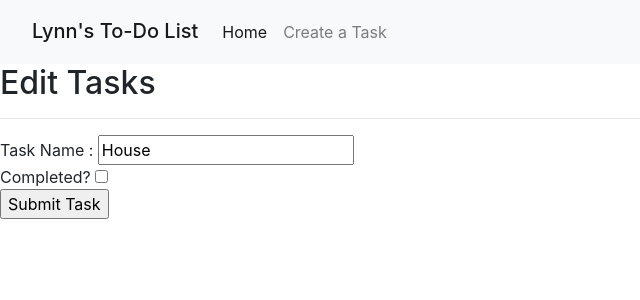
After one commit to nguyenl1/evening_class, a Django app: page /edittask/5 in a window 1280 px wide. The commit adds this page. Shown: the top 300 px of the page, without its empty margins (0-640 px from the left). Run offline with Django 3.2, Linux system fonts and the light colour scheme; data comes from the database, SQL or seed files in the repository; both versions use the stored data as it was after the commit; some libraries are stand-ins or nearby versions.

Commit message:
CAN EDIT AND REMOVE TASKS

```diff
--- a/django/lab2_redo/templates/base.html
+++ b/django/lab2_redo/templates/base.html
@@ -22,9 +22,7 @@
             <li class="nav-item">
               <a class="nav-link" href="{% url 'create_task' %}">Create a Task</a>
             </li>
-            <li class="nav-item">
-              <a class="nav-link" href= "{% url 'remove_task' %}"> Remove a Task</a>
-            </li>
+
           </ul>
         </div>
       </nav>
--- a/django/lab2_redo/templates/create_task.html
+++ b/django/lab2_redo/templates/create_task.html
@@ -9,7 +9,6 @@
     {% csrf_token %}
     Task Name : <input type="text" placeholder="Enter Task Here" name="task_name" required/><br>
     Due Date: <input type="date" name="due_date" required/><br>
-    Completed? <input type="checkbox" name="is_completed"/><br>
     <input type="submit" value="Submit Task"/>
 </form>
 {% endblock %}
--- /dev/null
+++ b/django/lab2_redo/templates/edit_task.html
@@ -0,0 +1,14 @@
+{% extends 'base.html' %}
+
+{% block content %}
+<h2>Edit Tasks</h2>
+
+<hr>
+
+<form action= "{% url 'update_task' task.id %}" method="POST">
+    {% csrf_token %}
+    Task Name : <input type="text" value="{{ task.task_name }}" placeholder="Enter Task Here" name="task_name" required/><br>
+    Completed? <input type="checkbox" name="is_completed"/><br>
+    <input type="submit" value="Submit Task"/>
+</form>
+{% endblock %}
--- a/django/lab2_redo/templates/task_details.html
+++ b/django/lab2_redo/templates/task_details.html
@@ -8,7 +8,8 @@
         <h2>{{desp.task_name}}</h2>
         <p>Due Date: {{desp.due_date}} </p>
         <p>Completed? {{desp.is_completed}}</p>
-        <a href="{% url 'create_task' %}" class="btn btn-danger" role="button" aria-pressed="true">Delete Task</a>
+        <a href="{% url 'remove_task' desp.id %}" class="btn btn-danger" role="button" aria-pressed="true">Delete Task</a>
+        <a href="{% url 'edit_task' desp.id %}" class="btn btn-success" role="button" aria-pressed="true"> Edit Task </a>
     </div>
 
 
--- a/django/lab2_redo/todo_app/urls.py
+++ b/django/lab2_redo/todo_app/urls.py
@@ -6,6 +6,8 @@ urlpatterns = [
     path("", views.home, name = "home"),
     path('createtask', views.create_task, name="create_task"),
     path('taskdetails/<int:id>', views.task_details, name="task_details"),
-    path('removetask', views.remove_task, name="remove_task"),
+    path('removetask/<int:id>', views.remove_task, name="remove_task"),
+    path('edittask/<int:id>', views.edit_task, name="edit_task"),
+    path('updatetask/<int:id>', views.update_task, name="update_task"),
 
 ]
--- a/django/lab2_redo/todo_app/views.py
+++ b/django/lab2_redo/todo_app/views.py
@@ -1,6 +1,7 @@
-from django.shortcuts import render, redirect
+from django.shortcuts import render, redirect, get_object_or_404
 from .models import TodoItem
-from django.http import HttpResponse
+from django.http import HttpResponse, HttpResponseRedirect
+from django.urls import reverse
 
 
 def home(request):
@@ -21,18 +22,32 @@ def task_details(request, id):
 
     return render(request, "task_details.html", context=context)
 
-def remove_task(request):
-    list_tasks = TodoItem.objects.all()
+def remove_task(request,id):
+    task = get_object_or_404(TodoItem,pk=id)
+    task.delete()
+    return redirect("home")
+
+def edit_task(request,id):
+    task = TodoItem.objects.get(pk=id)
 
     context = {
-        'tasks':list_tasks,
+        'task': task
     }
-    return render(request, "remove_task.html", context=context)
+    return render(request,"edit_task.html", context=context)
 
 
-def update_task(request):
-    #checkmark
-    #edit current tasks
+def update_task(request,id):
+
+
+    task = TodoItem.objects.get(pk=id)
+
+    if request.POST.get('is_completed', False) == "on":
+        task.task_name = request.POST['task_name']
+        task.complete_task()
+        task.save()
+
+
+    return redirect('home')
 
 
 def create_task(request):
@@ -52,51 +67,3 @@ def create_task(request):
         return redirect('create_task')
     else:
         return render(request,'create_task.html')
-
-
-
-
-    # if request.method=='POST':
-    #     if request.POST.get('task_name') and request.POST.get('due_date') and request.POST.get('is_completed'):
-    #         create_task=TodoItem()
-    #         create_task.task_name=request.POST.get('task_name')
-    #         create_task.due_date=request.POST.get('due_date')
-    #         create_task.is_completed=request.POST.get('is_completed')
-    #         create_task.save()
-
-    #         return render(request, "create_task.html")
-    # else:
-    #     return HttpResponse('invalid method')
-
-    # if request.method == 'POST':
-    #     data = request.POST
-
-    #     taskText = data['taskText']
-    #     is_completed = False
-
-    #     new_task = TodoItem()
-    #     new_task.task_name = taskText
-    #     new_task.save()
-
-    #     return redirect('home')
-    # elif request.method == 'GET':
-    #     return render(request,'create_task.html')
-    # else:
-    #     return HttpResponse('invalid method')
-
-    # if request.method == 'POST':
-    #     data = request.POST
-
-    #     TodoItem.objects.create(
-    #         task_name = data['task_name'],
-    #         due_date = data['due_date'],
-    #         is_completed = data ['is_completed'],
-    #     )
-
-    #     task_name.save()
-    #     due_date.save()
-    #     is_completed()
-
-    #     return redirect('create_task')
-    # else:
-    #     return HttpResponse('invalid method')
```
Also changed, not shown: django/lab2_redo/templates/remove_task.html (+5 -16 lines), django/lab2_redo/db.sqlite3.
